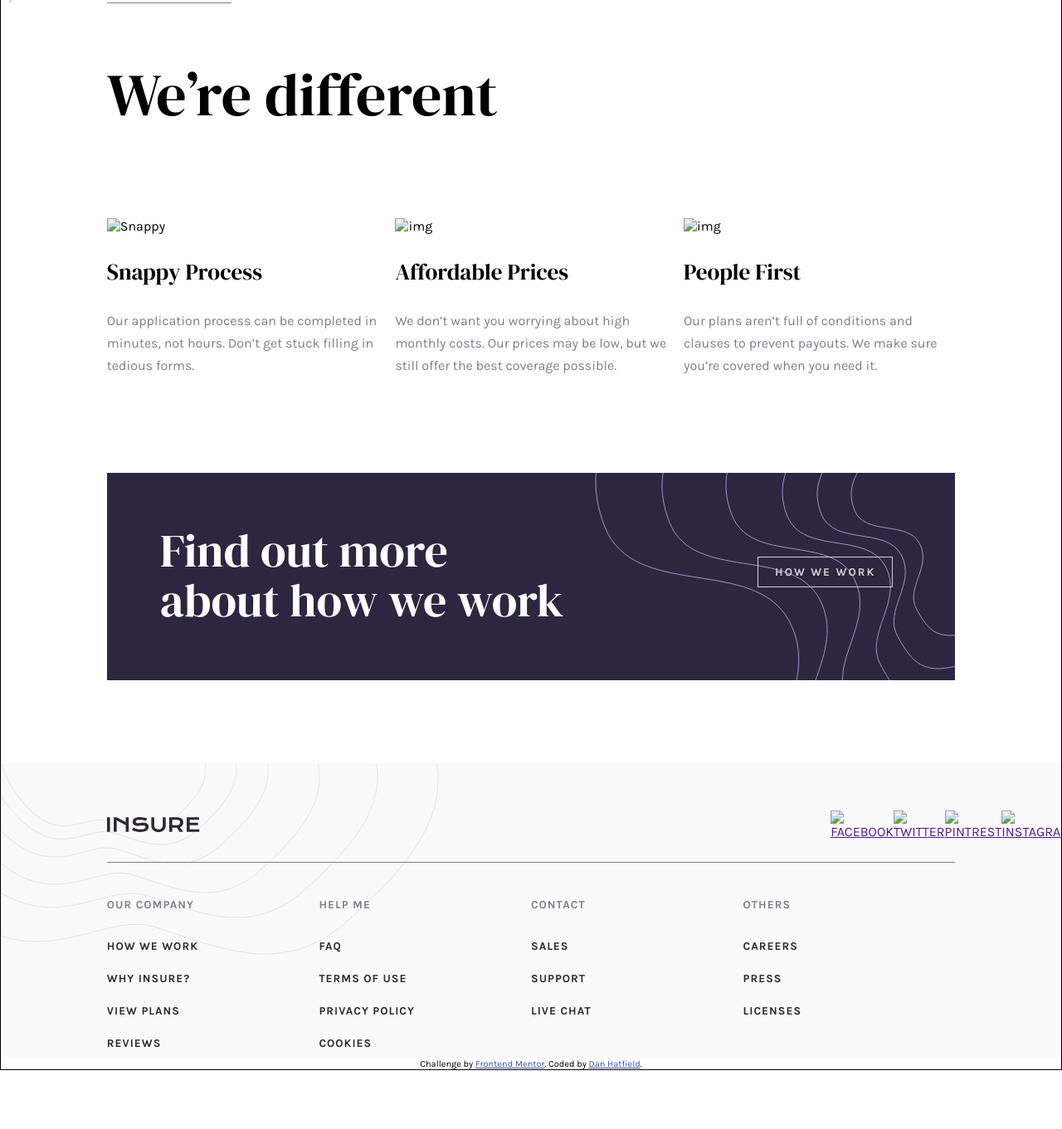
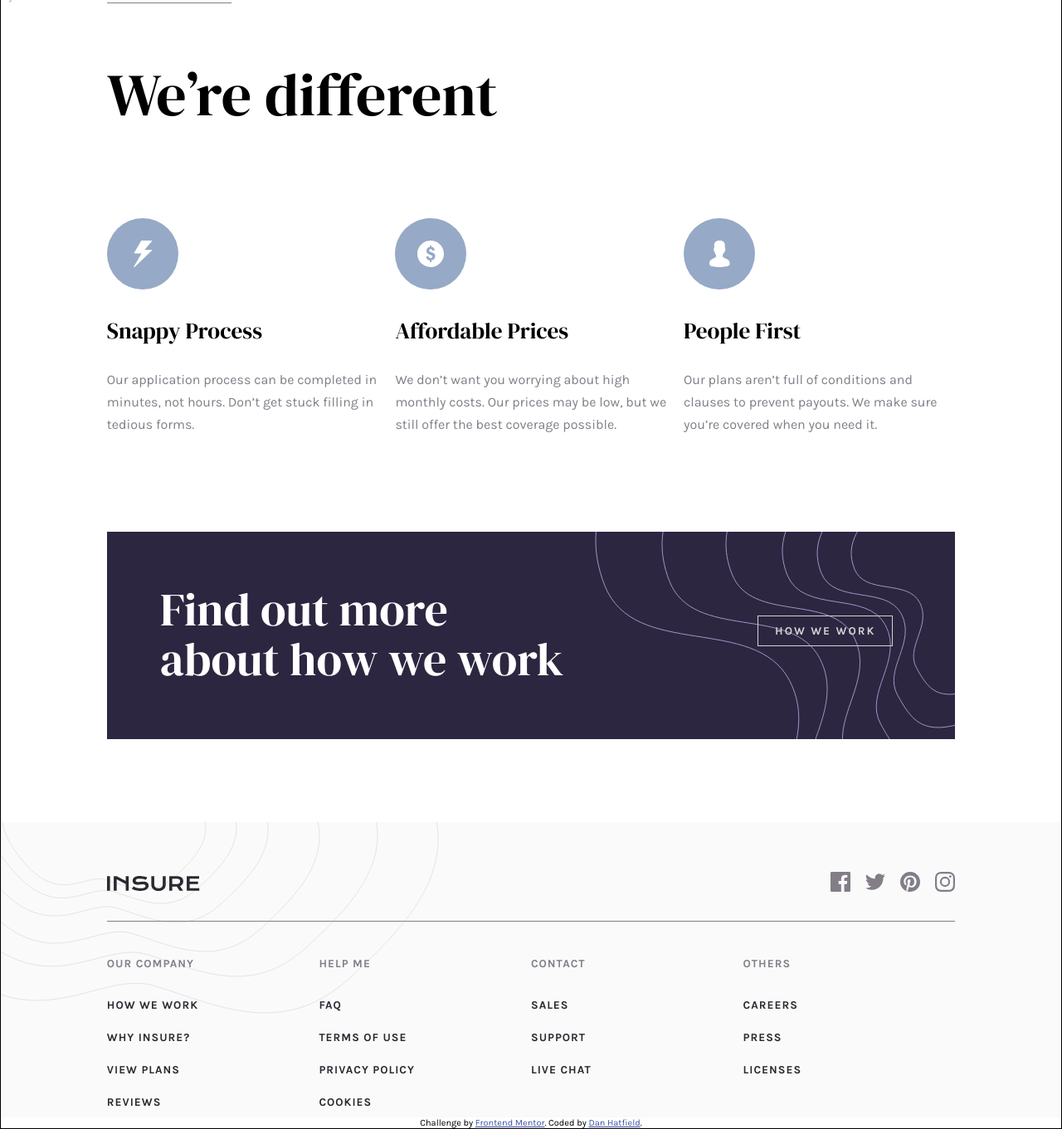
Before and after one commit to DanRHatfield/FEM_Insure_Landing_Page, a plain HTML site: page index.html in a window 1280 px wide. Shown: the part 978-2339 px from the top of the page at 83% size. Before the commit the page ends 2268 px from the top, so only its background shows below. Drawn offline with Linux system fonts and the light colour scheme.

Commit message:
another try at images, take 2

```diff
--- a/index.html
+++ b/index.html
@@ -46,8 +46,8 @@
         <a href="" class="button">View plans</a>
       </div>
       <div id="topImage">
-        <img src="../FEM_Insure_Landing_Page/blob/master/images/image-intro-desktop.jpg" alt="img" class="fullSize">
-        <img src="../FEM_Insure_Landing_Page/blob/master/images/image-intro-desktop.jpg" alt="img" class="smallSize">
+        <img src="https://danrhatfield.github.io/FEM_Insure_Landing_Page/images/image-intro-desktop.jpg" alt="img" class="fullSize">
+        <img src="https://danrhatfield.github.io/FEM_Insure_Landing_Page/images/image-intro-desktop.jpg" alt="img" class="smallSize">
       </div>
     </div>
   </section>
@@ -57,19 +57,19 @@
     <h2>We’re different</h2>
     <div class="difContainer">
       <section>
-        <img src="../FEM_Insure_Landing_Page/blob/master/images/icon-snappy-process.svg" alt="Snappy">
+        <img src="https://danrhatfield.github.io/FEM_Insure_Landing_Page/images/icon-snappy-process.svg" alt="Snappy">
         <h3>Snappy Process</h3>
         <p>Our application process can be completed in minutes, not hours. Don’t get
         stuck filling in tedious forms.</p>
       </section>
       <section>
-        <img src="../FEM_Insure_Landing_Page/blob/master/images/icon-affordable-prices.svg" alt="img">
+        <img src="https://danrhatfield.github.io/FEM_Insure_Landing_Page/images/icon-affordable-prices.svg" alt="img">
         <h3>Affordable Prices</h3>
         <p>We don’t want you worrying about high monthly costs. Our prices may be low,
         but we still offer the best coverage possible.</p>
       </section>
       <section>
-        <img src="../FEM_Insure_Landing_Page/blob/master/images/icon-people-first.svg" alt="img">
+        <img src="https://danrhatfield.github.io/FEM_Insure_Landing_Page/images/icon-people-first.svg" alt="img">
         <h3>People First</h3>
         <p>Our plans aren’t full of conditions and clauses to prevent payouts. We make
         sure you’re covered when you need it.</p>
@@ -87,10 +87,10 @@
     <div class="topFooter">
     <img src="../images/logo.svg" alt="">
       <div class="social">
-      <a href=""><img src="../FEM_Insure_Landing_Page/blob/master/images/icon-facebook.svg" alt="Facebook" id="Facebook"></a>
-      <a href=""><img src="../FEM_Insure_Landing_Page/blob/master/images/icon-twitter.svg" alt="Twitter" id="Twitter"></a>
-      <a href=""><img src="../FEM_Insure_Landing_Page/blob/master/images/icon-pinterest.svg" alt="Pintrest" id="Pintrest"></a>
-      <a href=""><img src="../FEM_Insure_Landing_Page/blob/master/images/icon-instagram.svg" alt="Instagram" id="Instagram"></a>
+      <a href=""><img src="https://danrhatfield.github.io/FEM_Insure_Landing_Page/images/icon-facebook.svg" alt="Facebook" id="Facebook"></a>
+      <a href=""><img src="https://danrhatfield.github.io/FEM_Insure_Landing_Page/images/icon-twitter.svg" alt="Twitter" id="Twitter"></a>
+      <a href=""><img src="https://danrhatfield.github.io/FEM_Insure_Landing_Page/images/icon-pinterest.svg" alt="Pintrest" id="Pintrest"></a>
+      <a href=""><img src="https://danrhatfield.github.io/FEM_Insure_Landing_Page/images/icon-instagram.svg" alt="Instagram" id="Instagram"></a>
       </div>
     </div>
 
```
